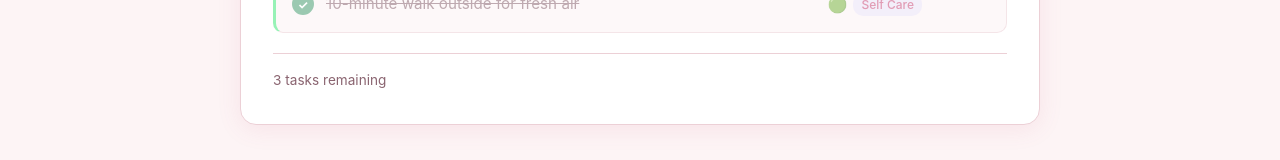
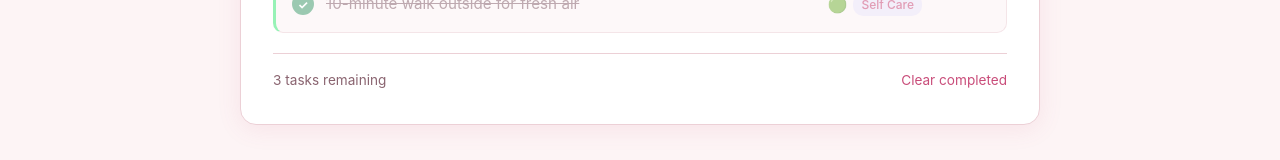
Before and after one commit to gbumerdene/portfolio-todo, a React (Vite) app: page / in a window 1280 px wide. In both pictures the pointer is over the button "Clear completed". Shown: the part 4049-4209 px from the top of the page. Built offline with nearby package versions, Linux system fonts and the light colour scheme.

Commit message:
fix clear-btn hover color

```diff
--- a/src/components/TodoApp.css
+++ b/src/components/TodoApp.css
@@ -277,7 +277,10 @@
   cursor: pointer;
   text-decoration: underline;
 }
-.clear-btn:hover { color: #fff; }
+.clear-btn:hover {
+  color: var(--primary);
+  text-decoration: none;
+}
 
 @media (max-width: 600px) {
   .todo-shell { padding: 20px 16px; }
```
